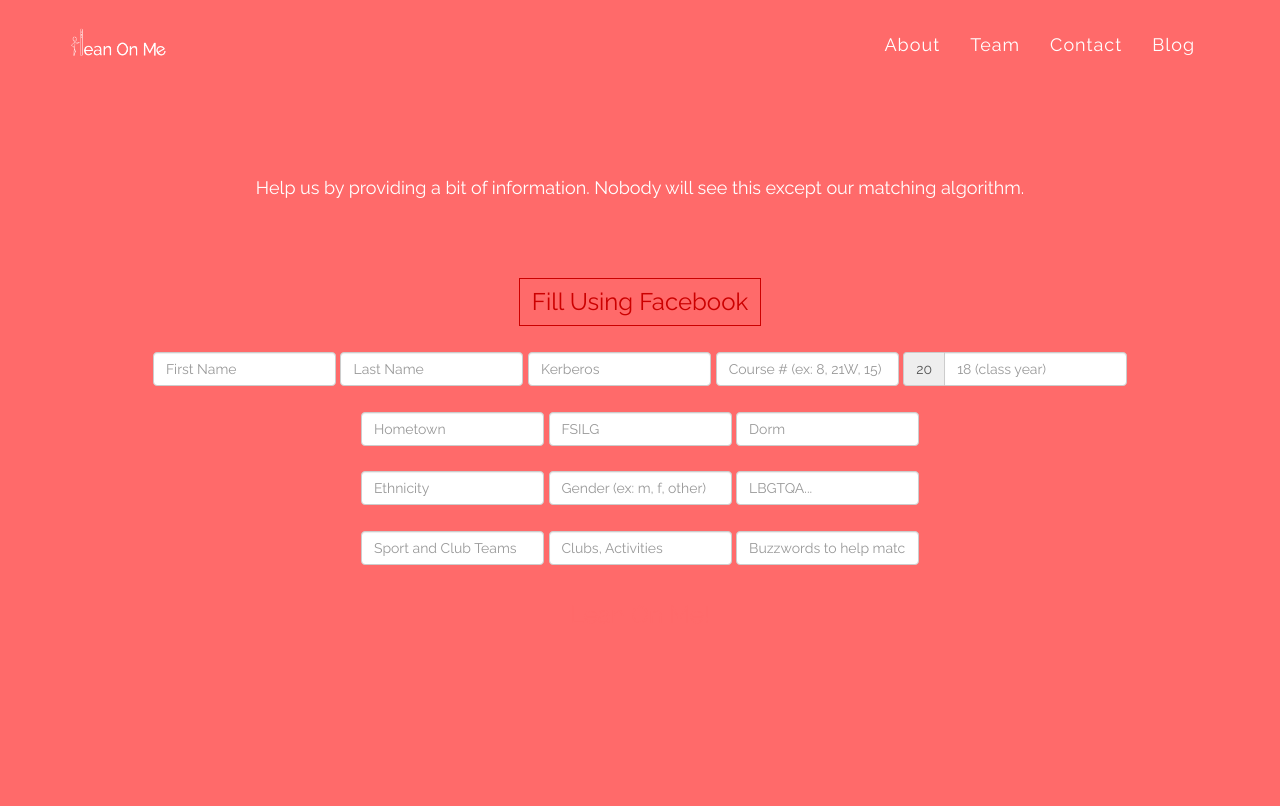
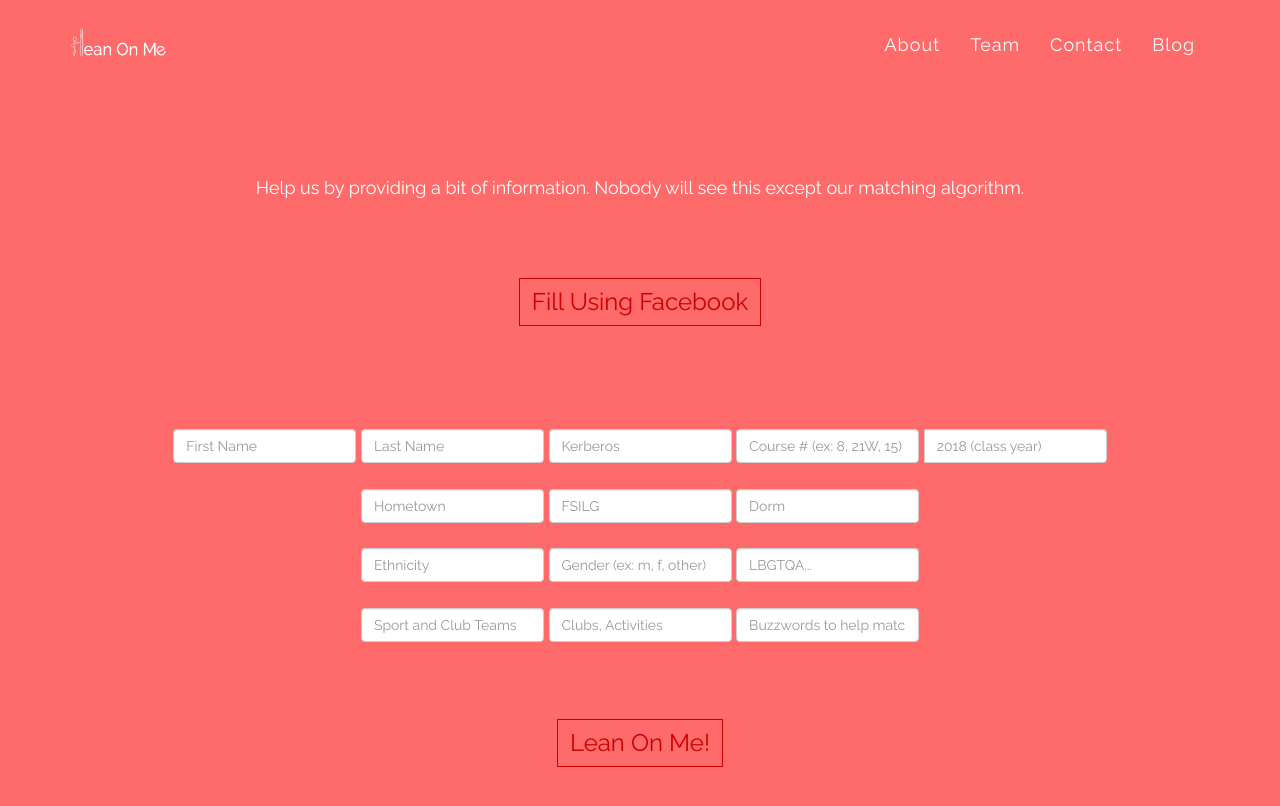
Before and after one commit to bboydreamer/lean0nme.github.io, a Jekyll site: the page join/index.html, which Jekyll copies as it is, in a window 1280 px wide. Shown: the top 806 px of the page. Built offline with Jekyll 4.4.1, drawn with Linux system fonts in a browser that asks for light colours; nearby versions of some CDN libraries; library files that are not in the unit come from our copies; Markdown is read by kramdown in place of the engine named in the settings; comment, search, counter and statistics services are not loaded.

Commit message:
button spaceing on join

```diff
--- a/join/index.html
+++ b/join/index.html
@@ -121,6 +121,9 @@
                       <a class="btn btn-fb" onClick="fb_connect()" role="button">Fill Using Facebook</a>
                       <br>
                       <br>
+                      <br>
+                      <br>
+                      <br>
                       <div class="bs-example">
                         <form class="form-inline" role="form">
                           <div class="form-group">
@@ -140,8 +143,8 @@
                             <input type="course" class="form-control" id="inputCourse" placeholder="Course # (ex: 8, 21W, 15)">
                           </div>
                           <div class="input-group">
-                            <span class="input-group-addon">20</span>
-                            <input type="text" class="form-control" placeholder="18 (class year)">
+                            <label class="sr-only" for="inputclass">Class Year</label>
+                            <input type="text" class="form-control" placeholder="2018 (class year)">
                           </div>
                           <br>
                           <br>
@@ -187,7 +190,9 @@
                           </div>
                           <br>
                           <br>
-                          <button type="submit" class="btn btn-default" onClick="var usersRef = ref.child("users");
+                          <br>
+                          <br>
+                          <button type="submit" class="btn btn-fb" onClick="var usersRef = ref.child("users");
                           usersRef.set({
                             alanisawesome: {
                               full_name: inputFirst.value,
```
